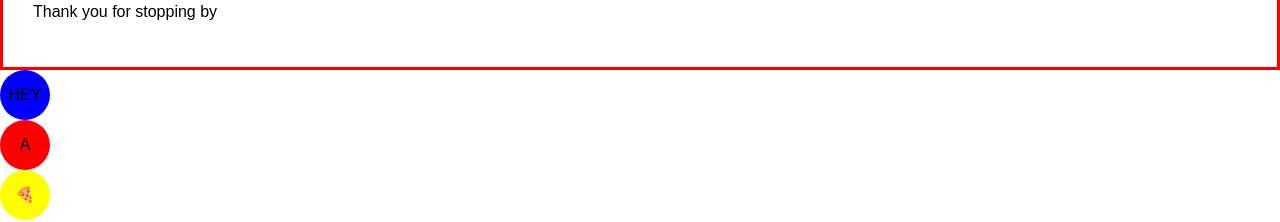
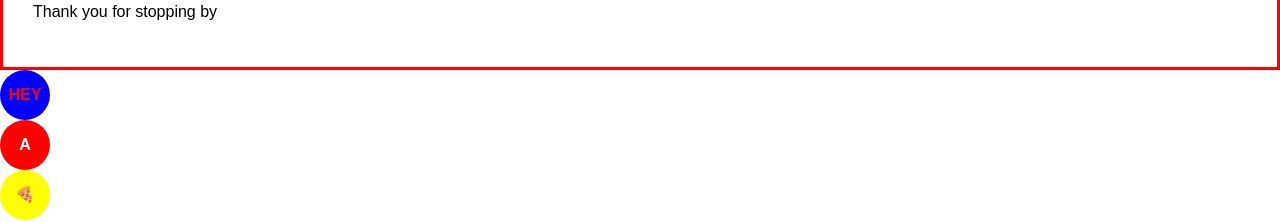
Before and after one commit to stormihoebe/react-first-composable-components, a React (Create React App) app: page / in a window 1280 px wide. Shown: the part 290-512 px from the top of the page. Built offline with nearby package versions, Linux system fonts and the light colour scheme.

Commit message:
add text color props to avatar component

```diff
--- a/src/App.js
+++ b/src/App.js
@@ -6,12 +6,12 @@ import Avatar from './components/Avatar';
 
 function AvatarA(props){
   return(
-    <Avatar backgroundColor="red">A</Avatar>
+    <Avatar color="white" backgroundColor="red">A</Avatar>
   )
 }
 function AvatarPizza(props){
   return(
-    <Avatar backgroundColor="yellow">🍕</Avatar>
+    <Avatar color="pink" backgroundColor="yellow">🍕</Avatar>
   )
 }
 class App extends Component {
@@ -20,7 +20,7 @@ class App extends Component {
       <div className="App">
         <WelcomeDialog/>
         <GoodbyeDialog/>
-        <Avatar backgroundColor="blue">HEY</Avatar>
+        <Avatar color="red" backgroundColor="blue">HEY</Avatar>
         <AvatarA />
         <AvatarPizza/>
       </div>
--- a/src/components/Avatar.js
+++ b/src/components/Avatar.js
@@ -10,7 +10,9 @@ function Avatar(props) {
     background: `${props.backgroundColor}`,
     display: 'flex',
     alignItems: 'center',
-    justifyContent: 'center'
+    justifyContent: 'center',
+    color: `${props.color}`,
+    fontWeight: 'bold'
   }
   return (
     <div style={avatarStyle}>
```
